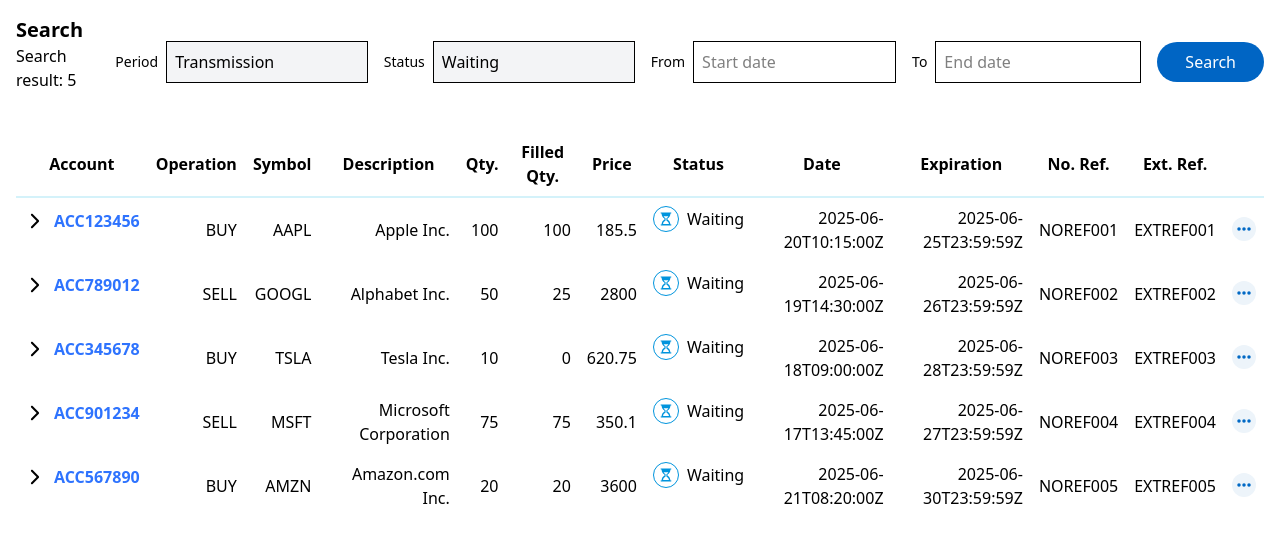
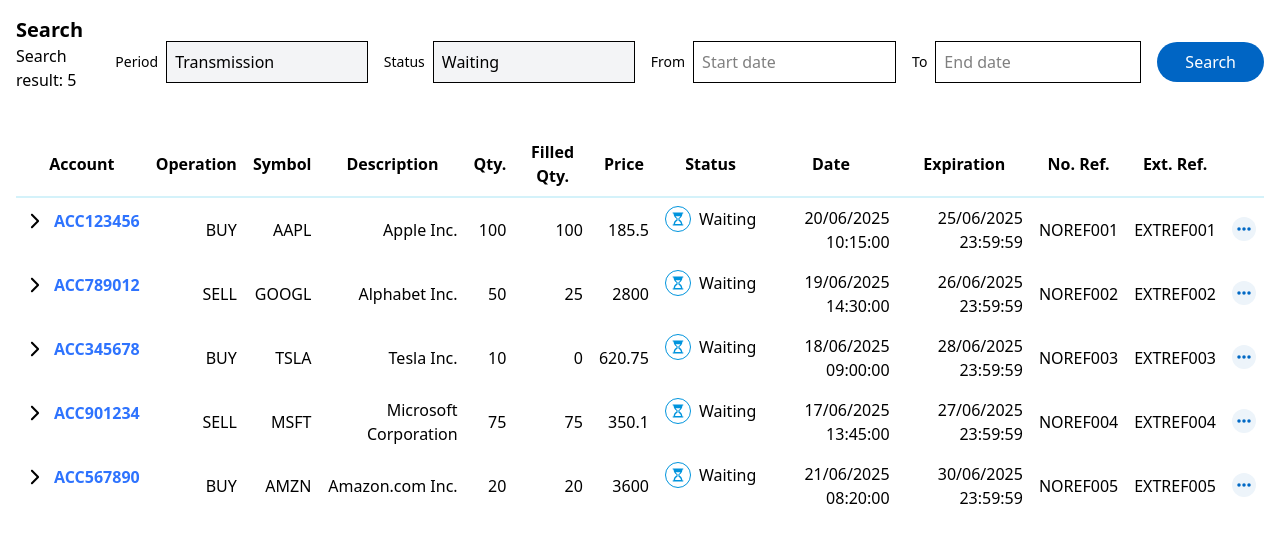
Before and after one commit to sorasora46/ata-it-assignment, a React (Vite) app: page / in a window 1280 px wide. Shown: the top 542 px of the page. Built offline with nearby package versions, Linux system fonts and the light colour scheme.

Commit message:
Formatted date time

```diff
--- a/src/App.tsx
+++ b/src/App.tsx
@@ -7,6 +7,7 @@ import { IoIosArrowDown, IoIosArrowForward, IoIosHourglass } from 'react-icons/i
 import { LuExternalLink } from 'react-icons/lu';
 import Warning from './components/Warning';
 import OrderDetail from './components/OrderDetail';
+import { formatDateTime } from './utils/DateUtil';
 
 function App() {
   const [startDate, setStartDate] = useState<Date | null>(null);
@@ -122,8 +123,8 @@ function App() {
                       </div> : null}
                     <span>{order.status}</span>
                   </td>
-                  <td className="p-2 hidden sm:table-cell">{order.date}</td>
-                  <td className="p-2 hidden sm:table-cell">{order.expiration}</td>
+                  <td className="p-2 hidden sm:table-cell">{formatDateTime(order.date)}</td>
+                  <td className="p-2 hidden sm:table-cell">{formatDateTime(order.expiration)}</td>
                   <td className="p-2 hidden sm:table-cell">{order.noRef}</td>
                   <td className="p-2 hidden sm:table-cell">{order.extRef}</td>
                   <td className="p-2 hidden sm:table-cell">
--- a/src/components/OrderDetail.tsx
+++ b/src/components/OrderDetail.tsx
@@ -1,5 +1,6 @@
 import type { FC, ReactNode } from "react";
 import type { IOrderDetail } from "../types/order";
+import { formatDateTime } from "../utils/DateUtil";
 
 interface OrderDetailProps {
   detail: IOrderDetail;
@@ -24,7 +25,7 @@ const OrderDetail: FC<OrderDetailProps> = ({ detail }) => (
     <DetailCell label="Exchange Rate">{detail.exchangeRate}</DetailCell>
     <DetailCell label="O/S Limit">{detail.osLimit}</DetailCell>
     <DetailCell label="Reference Number">{detail.referenceNumber}</DetailCell>
-    <DetailCell label="Date / Time">{detail.dateTime}</DetailCell>
+    <DetailCell label="Date / Time">{formatDateTime(detail.dateTime)}</DetailCell>
     <DetailCell label="Telephone">{detail.telephone}</DetailCell>
     <DetailCell label="User ID">{detail.userId}</DetailCell>
   </div>
```
